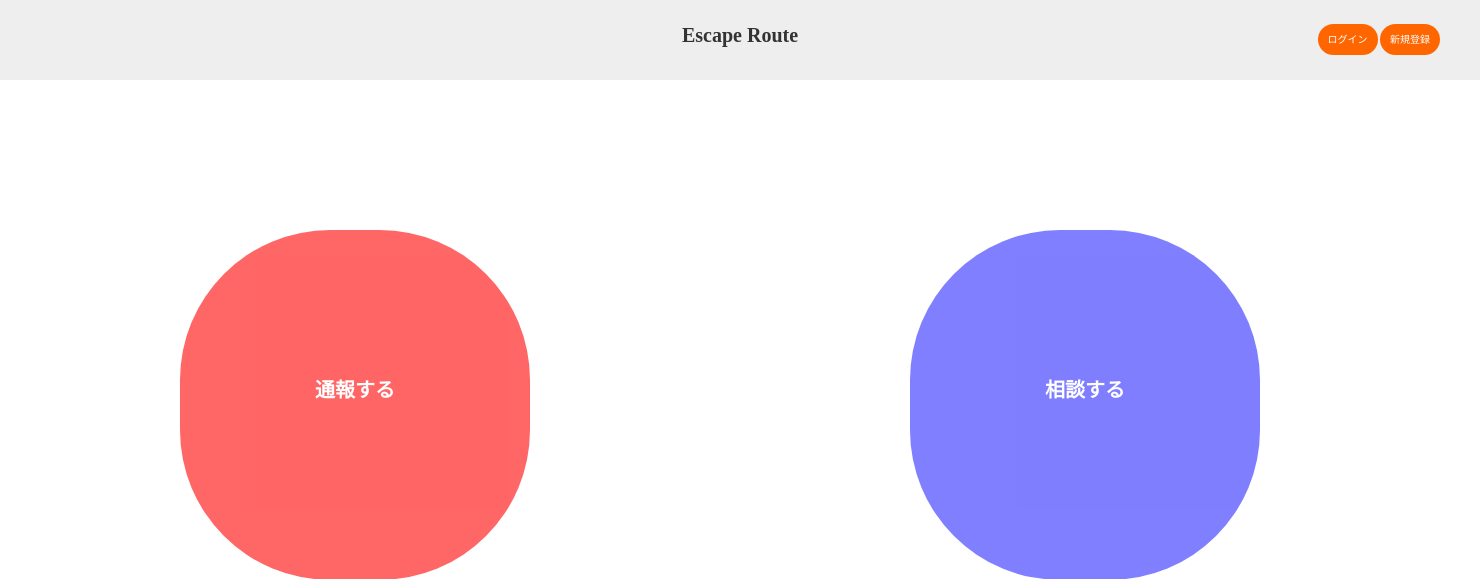
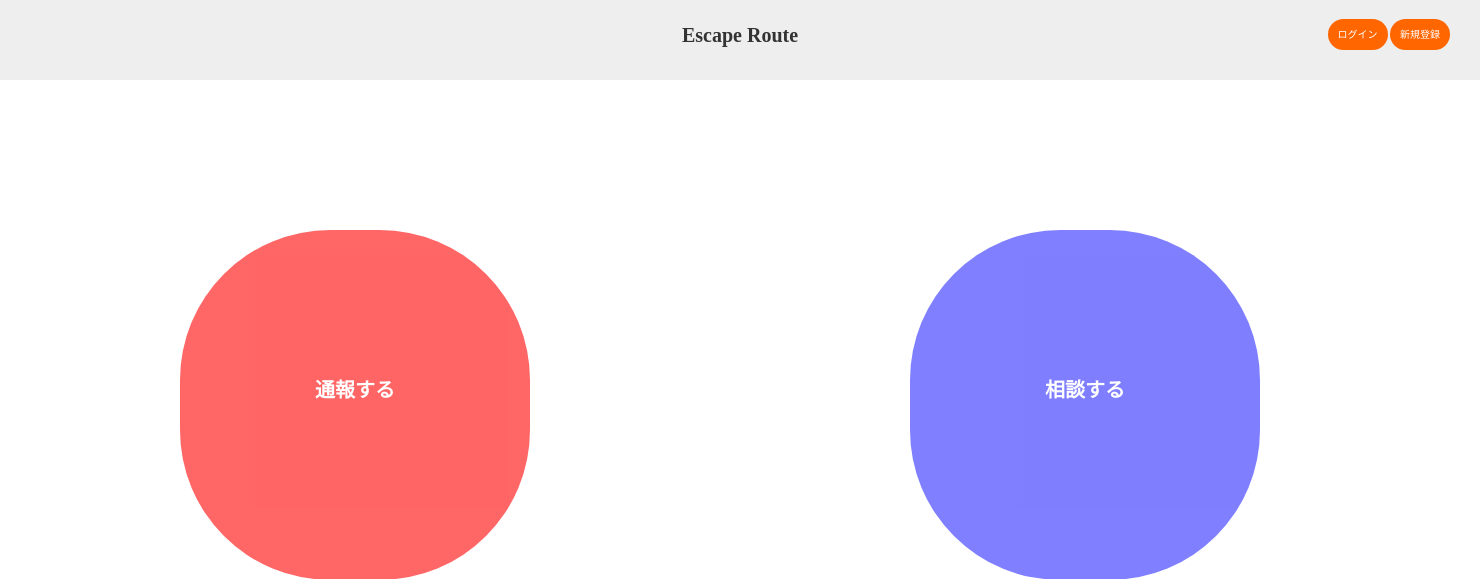
Before and after one commit to yuu0305/Escape-route, a Rails app: page /routes in a window 1480 px wide. Shown: the top 579 px of the page. Run offline with Rails 7, Linux system fonts and the light colour scheme; style sheets or scripts are compiled from the project's sources; some libraries are stand-ins or nearby versions.

Commit message:
Button_podition
ヘッダーのビュー編集

```diff
--- a/app/assets/stylesheets/shared/_header.scss
+++ b/app/assets/stylesheets/shared/_header.scss
@@ -14,11 +14,12 @@
   display: inline-block;
   }
   .authentication{
-    position: absolute;
-    top: 25px;right: 30px;
+
     padding: 10px;
     font-size: 10px;
     .user-sign-out{
+      position: absolute;
+      top: 20px;right: 30px;
       padding: 10px;
       border: solid 0;
       border-radius: 20px;
@@ -29,6 +30,8 @@
       }
     }
     .user-sign{
+      position: absolute;
+      top: 30px;right: 30px;
       .user-log-in{
         padding: 10px;
         text-decoration: none;
--- a/app/views/routes/index.html.erb
+++ b/app/views/routes/index.html.erb
@@ -1,18 +1,21 @@
 <%= render 'shared/login-header' %>
 
-<%= link_to  "/notifies/new", method: :get ,class: "path" do %>
+
   <div class = "talks-select">
     <div class = "left-select">
+    <%= link_to  "/notifies/new", method: :get ,class: "path" do %>
       <div  class = "left-select-word">
         通報する
       </div>
+      <%end%>
   </div>
-<%end%>
 
-<%= link_to  "/talks/", method: :get , class: "path" do %>
+
+
   <div class = "right-select">
-    <div  class = "right-select-word">
-    相談する
-    </div>
+    <%= link_to  "/talks/", method: :get , class: "path" do %>
+      <div  class = "right-select-word">
+        相談する
+      </div>
+    <%end%>
   </div>
-<%end%>
```
